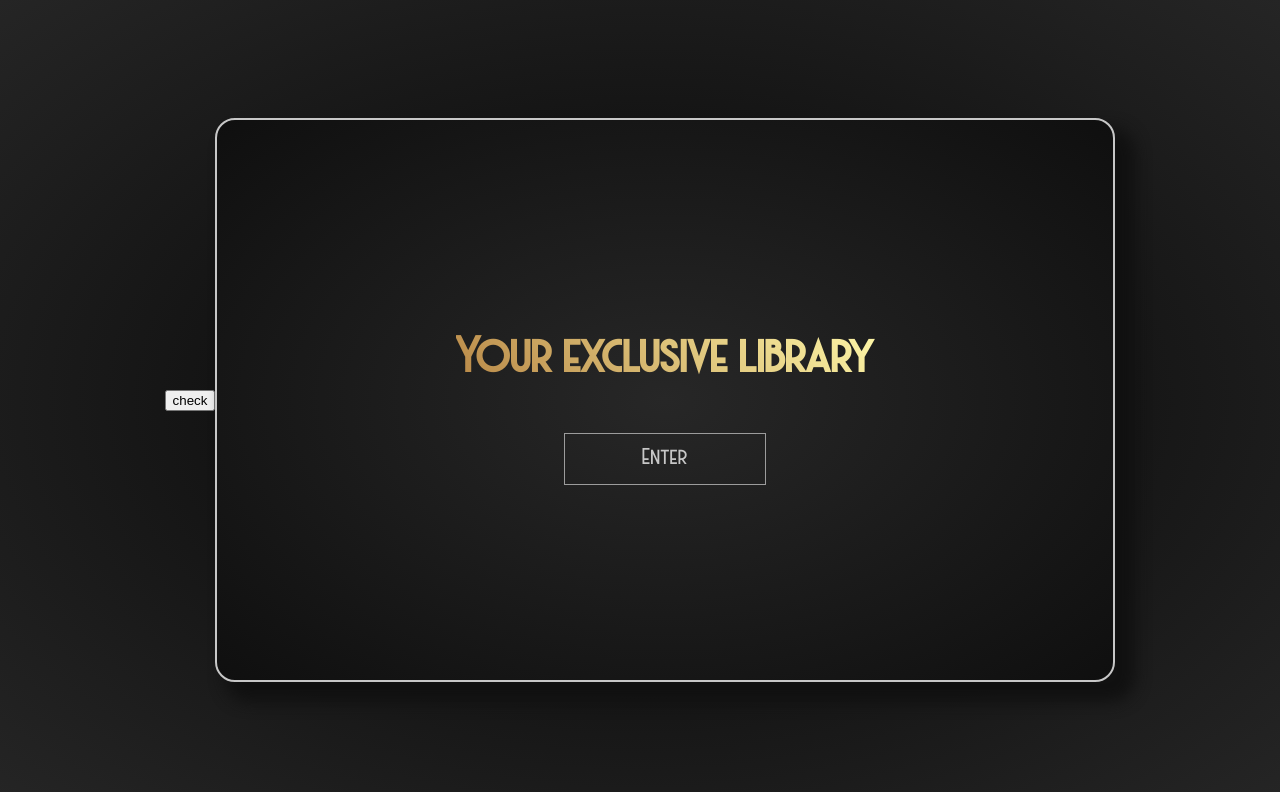
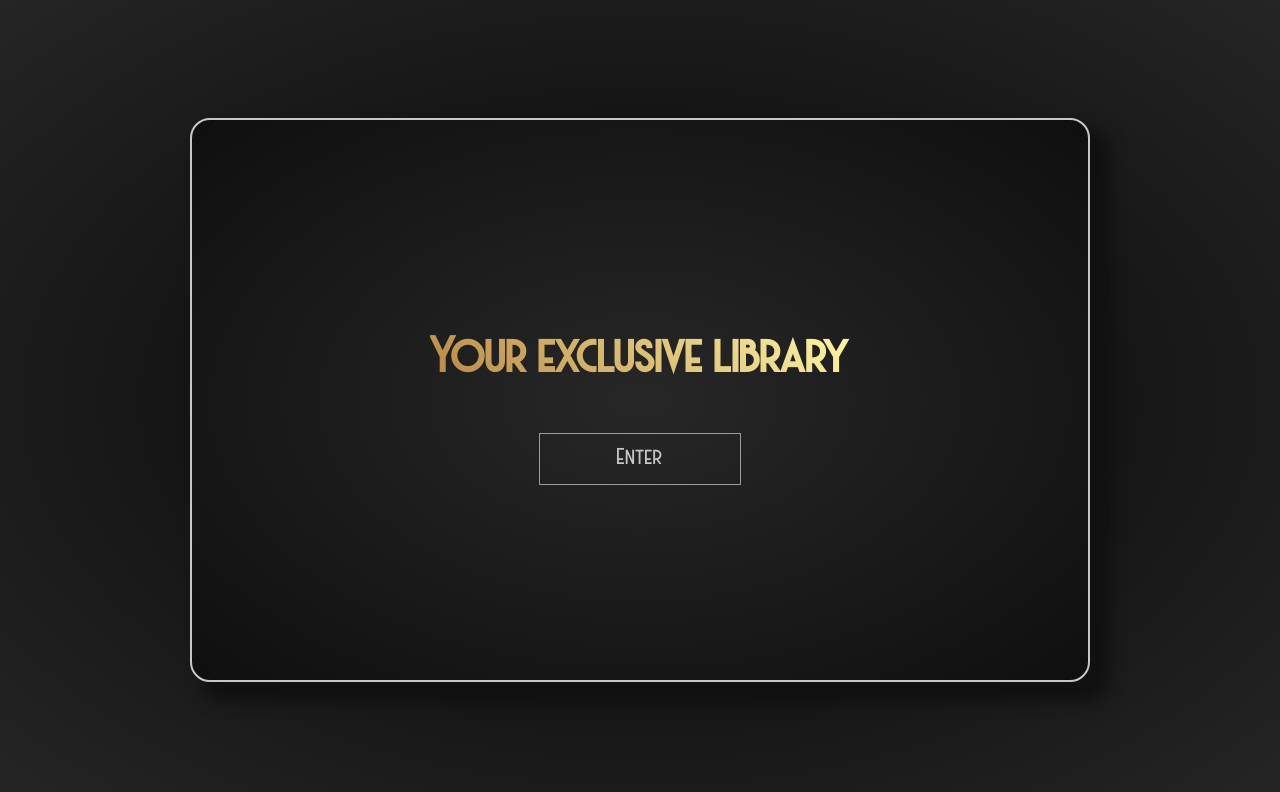
Before and after one commit to evoworld1/Online-Library, a plain HTML site: page index.html in a window 1280 px wide. Drawn offline with Linux system fonts and the light colour scheme.

Commit message:
delete test button

```diff
--- a/index.html
+++ b/index.html
@@ -9,7 +9,6 @@
   </head>
   <body>
     <div class="container">
-      <button class="check-array">check</button>
       <div class="main-window">
         <div class="intro">
           <h1>Your exclusive library</h1>
```
